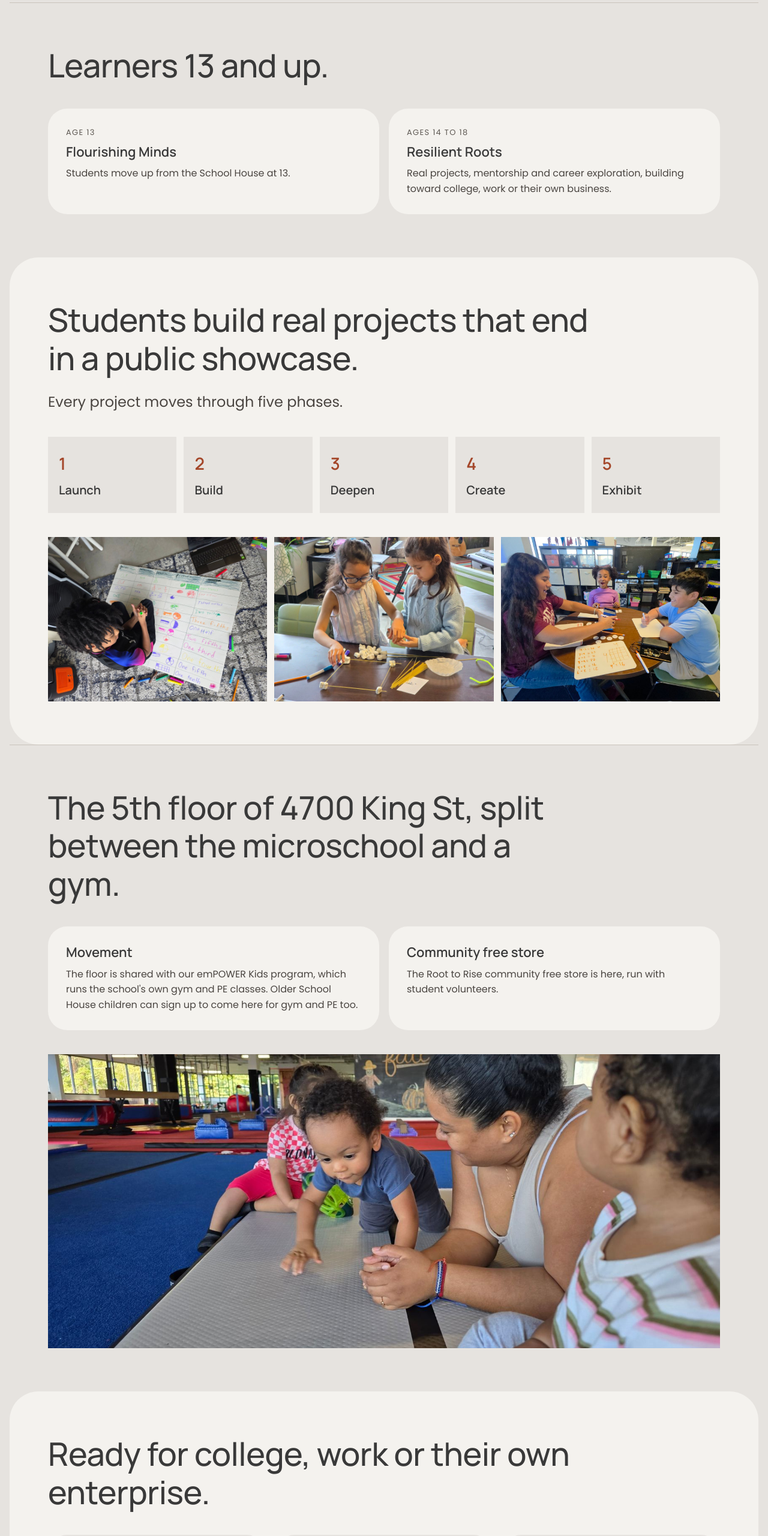
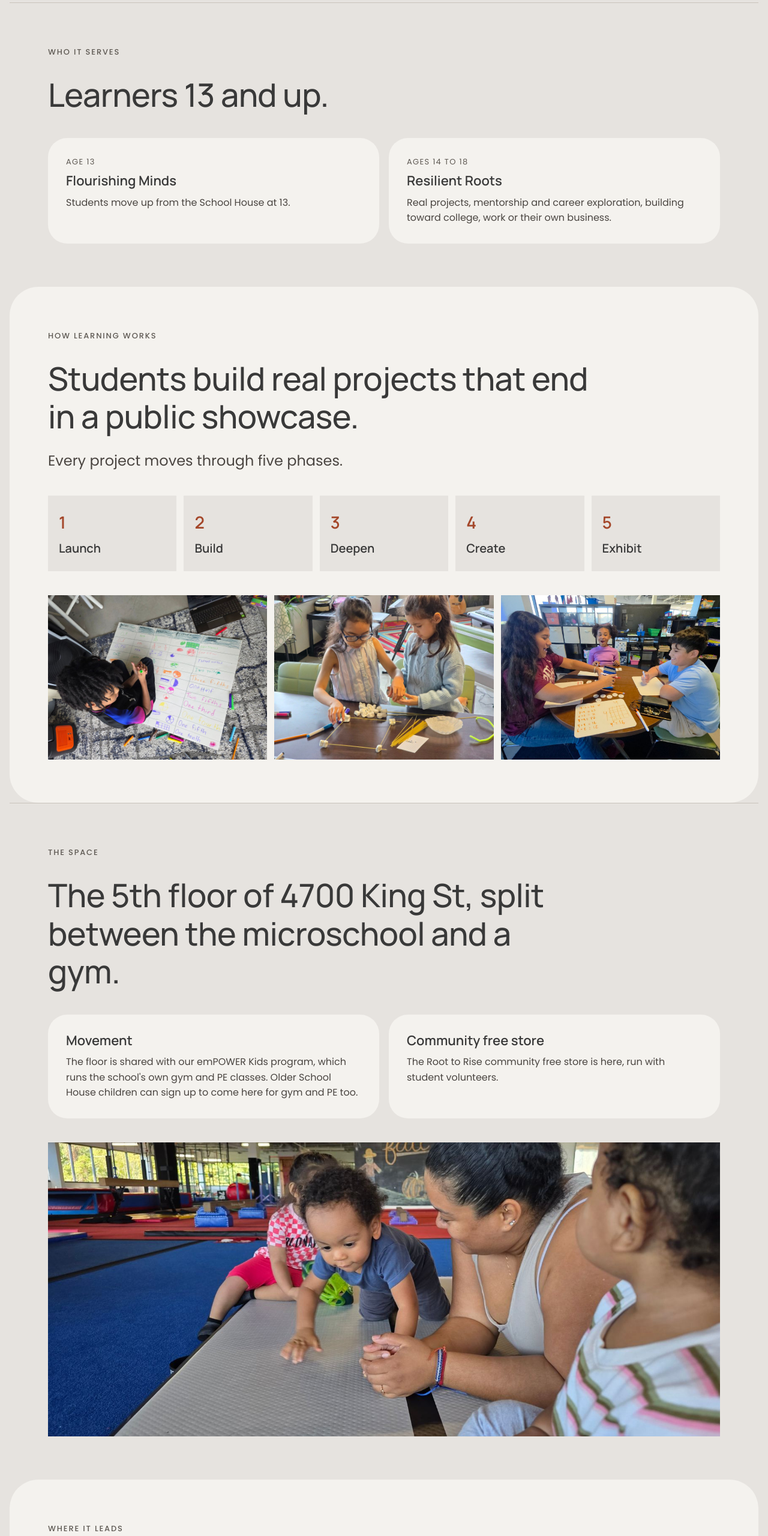
Before and after one commit to lbmsystems/rooted-foundation, a plain HTML site: page microschool/index.html in a window 1280 px wide. Shown: the part 1300-3860 px from the top of the page at 60% size. Drawn offline with Linux system fonts and the light colour scheme.

Commit message:
Program pages: restore section eyebrows (only hero eyebrow removed)
Co-Authored-By: Claude Opus 5.5 <noreply@anthropic.com>
Claude-Session: https://claude.ai/code/session_01SPCoSFdNMczr6zoPCX4yJK

```diff
--- a/microschool/index.html
+++ b/microschool/index.html
@@ -147,7 +147,8 @@
 </section>
 
 <section class="block wrap" aria-labelledby="ms-who">
-  <h2 id="ms-who" class="sec-statement">Learners 13 and up.</h2>
+  <h2 id="ms-who" class="sec-eyebrow">Who it serves</h2>
+  <p class="sec-statement">Learners 13 and up.</p>
   <div class="cards">
     <div class="card"><p class="age">Age 13</p><h3>Flourishing Minds</h3><p>Students move up from the School House at 13.</p></div>
     <div class="card"><p class="age">Ages 14 to 18</p><h3>Resilient Roots</h3><p>Real projects, mentorship and career exploration, building toward college, work or their own business.</p></div>
@@ -155,7 +156,8 @@
 </section>
 
 <section class="block tint wrap" aria-labelledby="ms-how">
-  <h2 id="ms-how" class="sec-statement">Students build real projects that end in a public showcase.</h2>
+  <h2 id="ms-how" class="sec-eyebrow">How learning works</h2>
+  <p class="sec-statement">Students build real projects that end in a public showcase.</p>
   <p class="sec-body">Every project moves through five phases.</p>
   <ol class="phases">
     <li><strong>Launch</strong></li>
@@ -168,7 +170,8 @@
 </section>
 
 <section class="block wrap" aria-labelledby="ms-space">
-  <h2 id="ms-space" class="sec-statement">The 5th floor of 4700 King St, split between the microschool and a gym.</h2>
+  <h2 id="ms-space" class="sec-eyebrow">The space</h2>
+  <p class="sec-statement">The 5th floor of 4700 King St, split between the microschool and a gym.</p>
   <div class="cards">
     <div class="card"><h3>Movement</h3><p>The floor is shared with our emPOWER Kids program, which runs the school's own gym and PE classes. Older School House children can sign up to come here for gym and PE too.</p></div>
     <div class="card"><h3>Community free store</h3><p>The Root to Rise community free store is here, run with student volunteers.</p></div>
@@ -177,7 +180,8 @@
 </section>
 
 <section class="block tint wrap" aria-labelledby="ms-next">
-  <h2 id="ms-next" class="sec-statement">Ready for college, work or their own enterprise.</h2>
+  <h2 id="ms-next" class="sec-eyebrow">Where it leads</h2>
+  <p class="sec-statement">Ready for college, work or their own enterprise.</p>
   <div class="next-steps"><a href="/schoolhouse/"><strong>RootEd School House</strong><span>Daycare and learning house, birth to 12</span></a><a href="/approach/"><strong>How we teach</strong><span>Stages, the CARE framework and our calendar</span></a><a href="/tuition/"><strong>Tuition &amp; aid</strong><span>Subsidies, scholarships and self pay</span></a></div>
 </section>
 <section class="visit wrap inner-visit">
```
Also changed, not shown: schoolhouse/index.html (+6 -3 lines).
